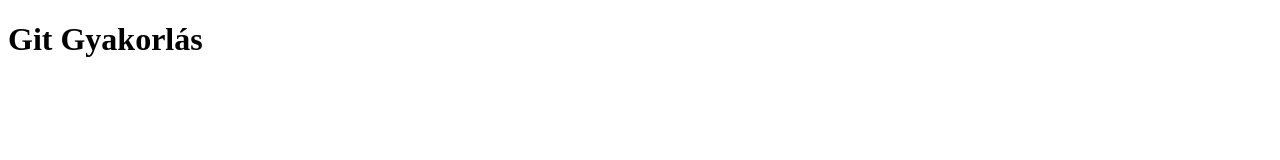
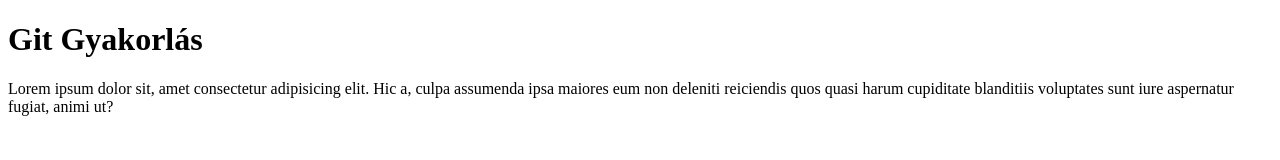
Before and after one commit to kovacsbence3/KovacsBence-git-gyakorlas, a plain HTML site: page index.html in a window 1280 px wide. Drawn offline with Linux system fonts and the light colour scheme.

Commit message:
Elso bekezdés hozzáadása

```diff
--- a/index.html
+++ b/index.html
@@ -8,6 +8,7 @@
 <main>
 
     <h1>  Git Gyakorlás  </h1>
+    <p>Lorem ipsum dolor sit, amet consectetur adipisicing elit. Hic a, culpa assumenda ipsa maiores eum non deleniti reiciendis quos quasi harum cupiditate blanditiis voluptates sunt iure aspernatur fugiat, animi ut?</p>
 
 </main>
 <body>
```
